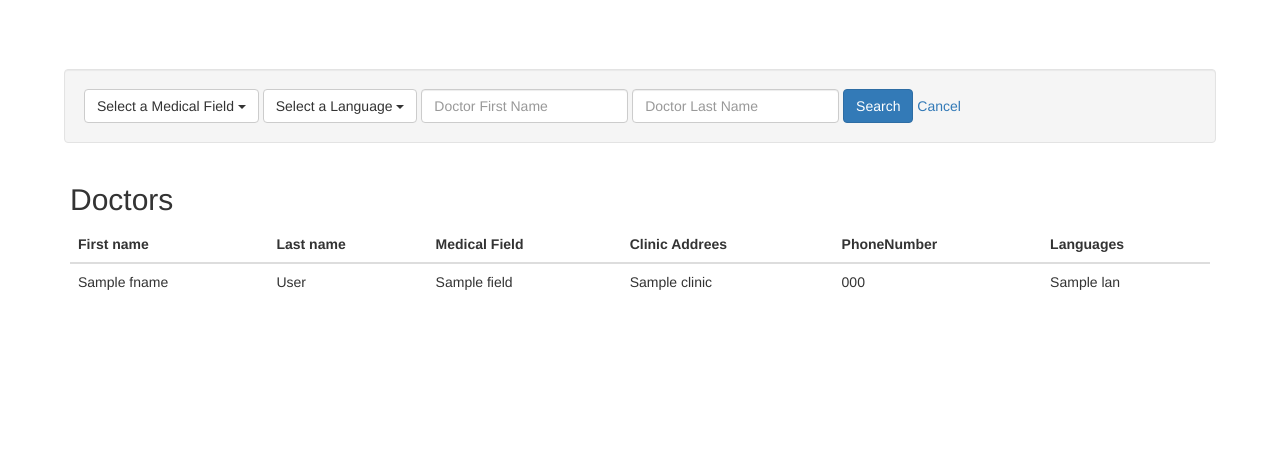
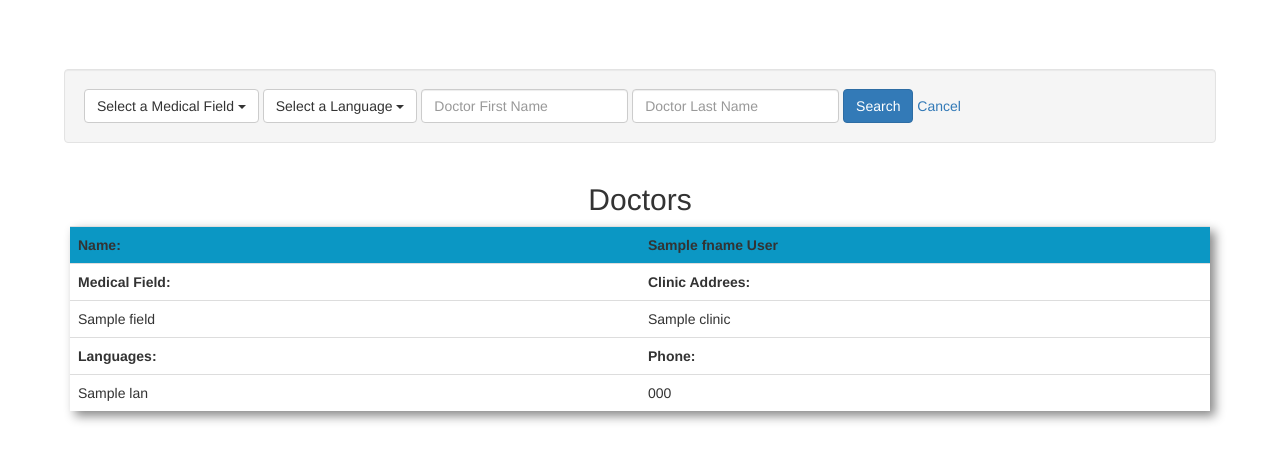
Before and after one commit to ytmlndr/finalproject, a Node project: template views/searchdoctor.ejs in a window 1280 px wide. Shown: the part 51-513 px from the top of the page. Run offline with Node 20 templates, Linux system fonts and the light colour scheme; the template is opened without the code that fills it: most values are stand-ins (such as "Sample title", 1, 10 or a date in 2020); some libraries are stand-ins or nearby versions.

Commit message:
change the tables in "searchDoctor.ejs" & "doctorSchdual.ejs"
change input "email" to "email type

```diff
--- a/app/routes.js
+++ b/app/routes.js
@@ -98,10 +98,10 @@ module.exports = function(app, passport) {
                                                 id: use.userID,
                                                 fname: use.f_name,
                                                 lname: use.l_name,
-                                                field: d.MedicalField.toString(),
+                                                field: d.MedicalField.toString().replace(/,/g,", "),
                                                 clinic: d.ClinicAddress.city+", "+ d.ClinicAddress.street,
                                                 phone: d.PhoneNumber,
-                                                lan: d.Languages.toString()
+                                                lan: d.Languages.toString().replace(/,/g,", ")
                                             });
                                             //This is the only way i know to make render after all callbacks are finished
                                             if(num == 1+ doc.length + doc.length - num2){
--- a/views/css/profile.css
+++ b/views/css/profile.css
@@ -5,5 +5,5 @@ body {
 
 #table-container{
     margin: 0 auto;
-    width: 90%;
+    width: 98%;
 }
--- a/views/css/searchDoctor.css
+++ b/views/css/searchDoctor.css
@@ -8,6 +8,26 @@ body {
     width: 90%;
 }
 
+h2 {
+    text-align: center;
+}
+
+table{
+    border: 1px;
+
+    box-shadow: 5px 5px 10px #888888;
+
+
+}
+
+.DoctorName{
+   background-color: #0b97c4;
+}
+
+td, th{
+    width: 50%;
+}
+
 .myForm {
     margin: 0 auto;
     width: 90%;
--- a/views/searchdoctor.ejs
+++ b/views/searchdoctor.ejs
@@ -105,35 +105,63 @@
 </form>
 <!-- Search box End -->
 
+
+<span style='word-wrap:break-word'>
 <div class="container">
     <h2>Doctors</h2>
-    <table id="tab" name="tab" class="table">
-        <thead>
-        <tr>
-            <th>First name</th>
-            <th>Last name</th>
-            <th>Medical Field</th>
-            <th>Clinic Addrees</th>
-            <th>PhoneNumber</th>
-            <th>Languages</th>
-        </tr>
-        </thead>
-        <tbody>
+
         <% for(var i=0; i < Doctors.length; i++) { %>
+
         <tr class="clickable-row"
             data-href=
             "doctorAvailability?&dID=<%=Doctors[i].id%>&dFname=<%= Doctors[i].fname%>&dLname=<%=Doctors[i].lname%>&dClinic=<%=Doctors[i].clinic%>">
-            <td><%= Doctors[i].fname %></td>
-            <td><%= Doctors[i].lname %></td>
-            <td><%= Doctors[i].field %></td>
-            <td><%= Doctors[i].clinic %></td>
-            <td><%= Doctors[i].phone %></td>
-            <td><%= Doctors[i].lan %></td>
+
+            <table id="tab2" name="tab" class="table" >
+                <tr class="DoctorName" class="clickable-row"
+                     data-href=
+                     "doctorAvailability?&dID=<%=Doctors[i].id%>&dFname=<%= Doctors[i].fname%>&dLname=<%=Doctors[i].lname%>&dClinic=<%=Doctors[i].clinic%>">
+
+                    <th>Name: </th>
+                    <th><%= Doctors[i].fname + " " +Doctors[i].lname%> </th>
+
+                </tr>
+                <tr class="clickable-row"
+                    data-href=
+                    "doctorAvailability?&dID=<%=Doctors[i].id%>&dFname=<%= Doctors[i].fname%>&dLname=<%=Doctors[i].lname%>&dClinic=<%=Doctors[i].clinic%>">
+                    <th>Medical Field: </th>
+                    <th>Clinic Addrees: </th>
+                </tr>
+
+                <tr class="clickable-row"
+                    data-href=
+                    "doctorAvailability?&dID=<%=Doctors[i].id%>&dFname=<%= Doctors[i].fname%>&dLname=<%=Doctors[i].lname%>&dClinic=<%=Doctors[i].clinic%>">
+                    <td><%= Doctors[i].field%> </td>
+                    <td><%= Doctors[i].clinic %></td>
+                </tr>
+
+                <tr class="clickable-row"
+                    data-href=
+                    "doctorAvailability?&dID=<%=Doctors[i].id%>&dFname=<%= Doctors[i].fname%>&dLname=<%=Doctors[i].lname%>&dClinic=<%=Doctors[i].clinic%>">
+
+                    <th>Languages:</th>
+                    <th>Phone:</th>
+                </tr>
+                <tr class="clickable-row"
+                    data-href=
+                    "doctorAvailability?&dID=<%=Doctors[i].id%>&dFname=<%= Doctors[i].fname%>&dLname=<%=Doctors[i].lname%>&dClinic=<%=Doctors[i].clinic%>">
+
+                    <td><%=  Doctors[i].lan%> </td>
+                    <td><%= Doctors[i].phone %></td>
+                </tr>
+            </table>
         </tr>
         <% } %>
         </tbody>
-    </table>
+
+
+
 </div>
+    </span>
 <script>
     $(document).ready(function($){
         $(".clickable-row").click(function() {
```
